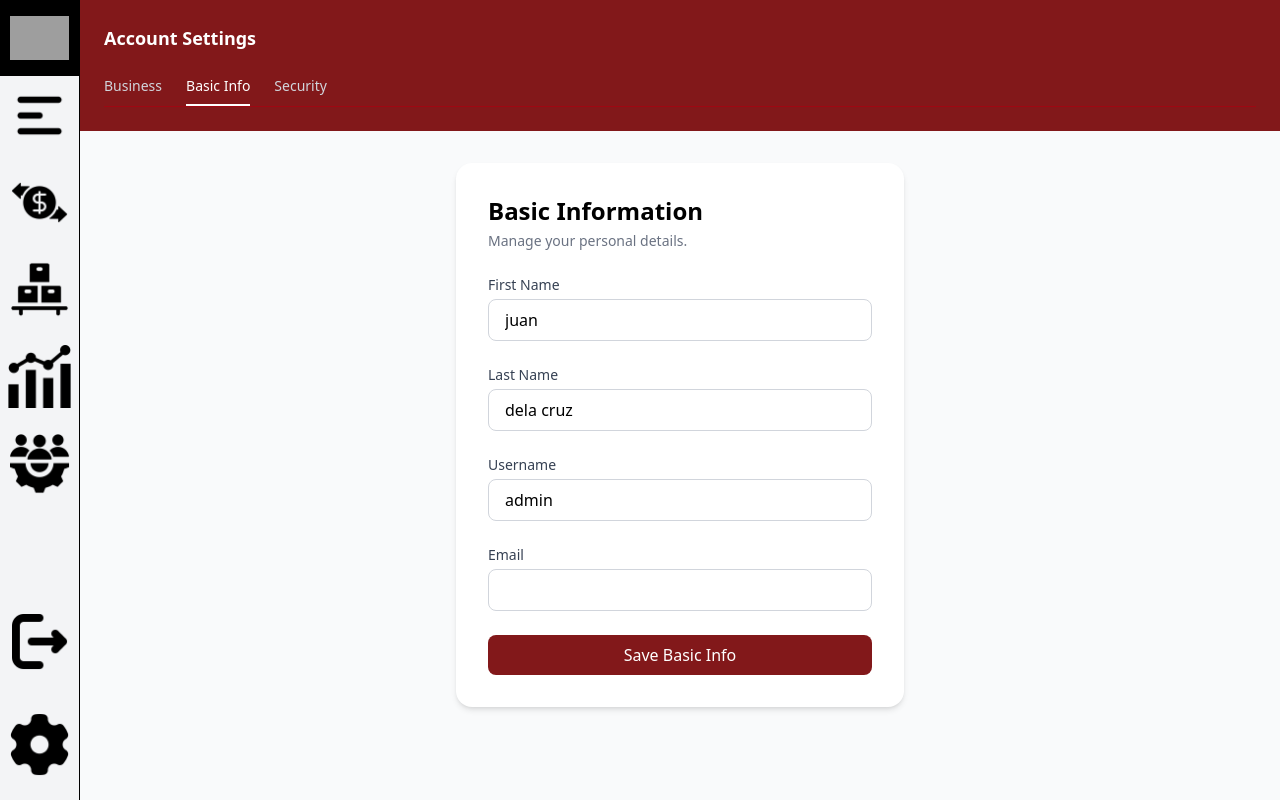
After one commit to anderson895/Revvedup, a PHP site: page /view/settings in a window 1280 px wide. The commit adds this page. Run offline with PHP 8.4, Linux system fonts and the light colour scheme; a user stored in the database is signed in; data comes from the database, SQL or seed files in the repository; data that the repository does not hold is empty; some libraries are stand-ins or nearby versions; grey boxes are pictures that could not be loaded.

Commit message:
account settings

```diff
--- a/src/components/view/auth.php
+++ b/src/components/view/auth.php
@@ -1,6 +1,4 @@
 <?php
-
-
 include ('../controller/config.php');
 
 date_default_timezone_set('Asia/Manila');
@@ -12,6 +10,7 @@ class auth_class extends db_connect
         $this->connect();
     }
 
+    // ✅ Fetch user account
     public function check_account($id) {
         $id = intval($id);
         $query = "SELECT * FROM `user` WHERE user_id = $id AND `status` = 1";
@@ -21,14 +20,17 @@ class auth_class extends db_connect
         if ($result && $result->num_rows > 0) {
             return $result->fetch_assoc();
         }
-
         return null;
     }
 
+    // ✅ Fetch business details
+    public function get_business_details() {
+        $query = "SELECT * FROM `business_details` LIMIT 1"; // since only one business record
+        $result = $this->conn->query($query);
 
-
-
-
-
-
+        if ($result && $result->num_rows > 0) {
+            return $result->fetch_assoc();
         }
+        return null;
+    }
+}
--- a/src/components/view/header.php
+++ b/src/components/view/header.php
@@ -21,8 +21,8 @@ if (isset($_SESSION['user_id'])) {
 // Authorization
 $authorize = (strtolower($On_Session['position']) !== "admin") ? "hidden" : "";
 
-
-
+// ✅ Fetch Business Details
+$business = $db->get_business_details();
 
 
 
--- a/src/output.css
+++ b/src/output.css
@@ -354,6 +354,9 @@
   .block {
     display: block;
   }
+  .contents {
+    display: contents;
+  }
   .flex {
     display: flex;
   }
@@ -522,6 +525,9 @@
   }
   .items-center {
     align-items: center;
+  }
+  .items-start {
+    align-items: flex-start;
   }
   .items-stretch {
     align-items: stretch;
@@ -691,6 +697,9 @@
   .border-red-900 {
     border-color: var(--color-red-900);
   }
+  .border-transparent {
+    border-color: transparent;
+  }
   .border-white {
     border-color: var(--color-white);
   }
@@ -828,6 +837,9 @@
   }
   .py-6 {
     padding-block: calc(var(--spacing) * 6);
+  }
+  .py-8 {
+    padding-block: calc(var(--spacing) * 8);
   }
   .pt-3 {
     padding-top: calc(var(--spacing) * 3);
@@ -1230,6 +1242,13 @@
     &:hover {
       @media (hover: hover) {
         color: var(--color-white);
+      }
+    }
+  }
+  .hover\:underline {
+    &:hover {
+      @media (hover: hover) {
+        text-decoration-line: underline;
       }
     }
   }
--- /dev/null
+++ b/static/js/view/settings.js
@@ -0,0 +1,98 @@
+$(document).ready(function(){
+
+  // --- Tab Switching ---
+  $(".tab-btn").on("click", function(){
+    let tab = $(this).data("tab");
+
+    // itago lahat
+    $(".tab-content").addClass("hidden");
+    $(".tab-btn").removeClass("border-white text-white")
+                 .addClass("border-transparent text-gray-300");
+
+    // ipakita yung napiling tab
+    $("#" + tab).removeClass("hidden");
+    $(this).removeClass("text-gray-300 border-transparent")
+           .addClass("border-white text-white");
+
+    // i-save sa localStorage
+    localStorage.setItem("activeTab", tab);
+  });
+
+  // --- On page load: check kung may last active tab
+  let lastTab = localStorage.getItem("activeTab");
+  if (lastTab) {
+    $(".tab-content").addClass("hidden");
+    $(".tab-btn").removeClass("border-white text-white")
+                 .addClass("border-transparent text-gray-300");
+
+    $("#" + lastTab).removeClass("hidden");
+    $(".tab-btn[data-tab='" + lastTab + "']")
+      .removeClass("text-gray-300 border-transparent")
+      .addClass("border-white text-white");
+  }
+
+  // 🔄 Common function for response
+  function handleResponse(res, successMsg, errorMsg) {
+    if (res.toLowerCase().includes("success")) {
+      alertify.success(successMsg);
+      setTimeout(function(){
+        location.reload();
+      }, 2000); // reload after delay
+    } else {
+      alertify.error(res || errorMsg);
+    }
+    console.log(res);
+  }
+
+  // --- Business Info Form Submit ---
+  $("#frmUpdateBusinessInfo").on("submit", function(e){
+    e.preventDefault();
+    localStorage.setItem("activeTab", "business"); // tandaan kung saan tab galing
+    $.ajax({
+      url: "../controller/end-points/controller.php",
+      type: "POST",
+      data: $(this).serialize() + "&requestType=update_business",
+      success: function(res){
+        handleResponse(res, "Business info updated!", "Failed to update business info.");
+      },
+      error: function(){
+        alertify.error("Request failed.");
+      }
+    });
+  });
+
+  // --- Basic Info Form Submit ---
+  $("#frmUpdateBasicInfo").on("submit", function(e){
+    e.preventDefault();
+    localStorage.setItem("activeTab", "basic"); // tandaan kung saan tab galing
+    $.ajax({
+      url: "../controller/end-points/controller.php",
+      type: "POST",
+      data: $(this).serialize() + "&requestType=update_basic",
+      success: function(res){
+        handleResponse(res, "Basic info updated!", "Failed to update basic info.");
+      },
+      error: function(){
+        alertify.error("Request failed.");
+      }
+    });
+  });
+
+  // --- Security Form Submit ---
+  $("#frmUpdateSecurity").on("submit", function(e){
+    e.preventDefault();
+    localStorage.setItem("activeTab", "security"); // tandaan kung saan tab galing
+    $.ajax({
+      url: "../controller/end-points/controller.php",
+      type: "POST",
+      data: $(this).serialize() + "&requestType=update_security",
+      success: function(res){
+        handleResponse(res, "Security updated!", "Failed to update security.");
+      },
+      error: function(){
+        alertify.error("Request failed.");
+      }
+    });
+  });
+
+});
--- /dev/null
+++ b/view/settings.php
@@ -0,0 +1,157 @@
+<?php
+include "../src/components/view/header.php";
+?>
+
+<!-- Main Content -->
+<main class="flex-1 flex flex-col">
+
+  <!-- Header -->
+  <header class="bg-red-900 text-white flex flex-col px-6 py-6">
+    <h1 class="text-lg font-semibold mb-4">Account Settings</h1>
+
+    <!-- Tabs -->
+    <nav class="flex space-x-6 text-sm font-medium border-b border-red-800">
+      <button class="tab-btn py-2 border-b-2 border-transparent text-gray-300 hover:text-white" data-tab="business">Business</button>
+      <button class="tab-btn py-2 border-b-2 border-white text-white focus:outline-none" data-tab="basic">Basic Info</button>
+      <button class="tab-btn py-2 border-b-2 border-transparent text-gray-300 hover:text-white" data-tab="security">Security</button>
+    </nav>
+  </header>
+
+  <!-- Center Container -->
+  <div class="flex flex-1 justify-center items-start px-4 py-8">
+    <div class="bg-white shadow-md rounded-2xl p-8 w-full max-w-md">
+
+        <!-- Business Tab -->
+        <div class="tab-content hidden" id="business">
+            <h1 class="text-2xl font-semibold mb-1">Business Preferences</h1>
+            <p class="text-gray-500 mb-6 text-sm">Manage business-related settings here.</p>
+
+            <form id="frmUpdateBusinessInfo" class="space-y-6">
+                <!-- Business Name -->
+                <div>
+                    <label class="block text-gray-700 mb-1 text-sm">Business Name</label>
+                    <input type="text" name="businessName"
+                           value="<?=htmlspecialchars($business['business_name'])?>"
+                           class="w-full px-4 py-2 rounded-lg border border-gray-300 focus:outline-none">
+                </div>
+
+                <!-- Business Address -->
+                <div>
+                    <label class="block text-gray-700 mb-1 text-sm">Business Address</label>
+                    <input type="text" name="businessAdd"
+                           value="<?=htmlspecialchars($business['business_address'])?>"
+                           class="w-full px-4 py-2 rounded-lg border border-gray-300 focus:outline-none">
+                </div>
+
+                <!-- Contact Number -->
+                <div>
+                    <label class="block text-gray-700 mb-1 text-sm">Contact Number</label>
+                    <input type="text" name="contactNum"
+                           value="<?=htmlspecialchars($business['business_contact_num'])?>"
+                           class="w-full px-4 py-2 rounded-lg border border-gray-300 focus:outline-none">
+                </div>
+
+                <!-- Save Button -->
+                <button type="submit"
+                        class="w-full bg-red-900 text-white py-2 rounded-lg hover:bg-red-800">
+                    Save Business
+                </button>
+            </form>
+        </div>
+
+        <!-- Basic Info Tab -->
+        <div class="tab-content" id="basic">
+          <h1 class="text-2xl font-semibold mb-1">Basic Information</h1>
+          <p class="text-gray-500 mb-6 text-sm">Manage your personal details.</p>
+
+          <form id="frmUpdateBasicInfo" class="space-y-6">
+              <!-- First Name -->
+              <div>
+                  <label for="firstname" class="block text-gray-700 mb-1 text-sm">First Name</label>
+                  <input type="text" id="firstname" name="firstname" value="<?=$On_Session['firstname']?>"
+                         class="w-full px-4 py-2 rounded-lg border border-gray-300 focus:outline-none">
+              </div>
+
+              <!-- Last Name -->
+              <div>
+                  <label for="lastname" class="block text-gray-700 mb-1 text-sm">Last Name</label>
+                  <input type="text" id="lastname" name="lastname" value="<?=$On_Session['lastname']?>"
+                         class="w-full px-4 py-2 rounded-lg border border-gray-300 focus:outline-none">
+              </div>
+
+              <!-- Username -->
+              <div>
+                  <label for="username" class="block text-gray-700 mb-1 text-sm">Username</label>
+                  <input type="text" id="username" name="username" value="<?=$On_Session['username']?>"
+                         class="w-full px-4 py-2 rounded-lg border border-gray-300 focus:outline-none">
+              </div>
+
+              <!-- Email -->
+              <div>
+                  <label for="email" class="block text-gray-700 mb-1 text-sm">Email</label>
+                  <input type="email" id="email" name="email" value="<?=$On_Session['email']?>"
+                         class="w-full px-4 py-2 rounded-lg border border-gray-300 focus:outline-none">
+              </div>
+
+              <button type="submit" class="w-full bg-red-900 text-white py-2 rounded-lg hover:bg-red-800">
+                  Save Basic Info
+              </button>
+          </form>
+        </div>
+
+        <!-- Security Tab -->
+        <div class="tab-content hidden" id="security">
+        <h1 class="text-2xl font-semibold mb-1">Security Settings</h1>
+        <p class="text-gray-500 mb-6 text-sm">Manage your login and password.</p>
+
+        <form id="frmUpdateSecurity" class="space-y-6">
+
+            <?php if ($On_Session['position'] == 'admin'): ?>
+                <!-- Old Password -->
+                <div>
+                    <label for="old_password" class="block text-gray-700 mb-1 text-sm">Current Password</label>
+                    <input type="password" id="old_password" name="old_password"
+                        class="w-full px-4 py-2 rounded-lg border border-gray-300 focus:outline-none">
+                </div>
+
+                <!-- New Password -->
+                <div>
+                    <label for="password" class="block text-gray-700 mb-1 text-sm">New Password</label>
+                    <input type="password" id="password" name="password"
+                        class="w-full px-4 py-2 rounded-lg border border-gray-300 focus:outline-none">
+                </div>
+
+                <!-- Confirm New Password -->
+                <div>
+                    <label for="confirm_password" class="block text-gray-700 mb-1 text-sm">Confirm New Password</label>
+                    <input type="password" id="confirm_password" name="confirm_password"
+                        class="w-full px-4 py-2 rounded-lg border border-gray-300 focus:outline-none">
+                </div>
+            <?php elseif ($On_Session['position'] == 'employee'): ?>
+                <!-- PIN for employees -->
+                <div>
+                    <label for="pin" class="block text-gray-700 mb-1 text-sm">New PIN</label>
+                    <input type="number" id="pin" name="pin"
+                        class="w-full px-4 py-2 rounded-lg border border-gray-300 focus:outline-none">
+                </div>
+            <?php endif; ?>
+
+            <button type="submit"
+                    class="w-full bg-red-900 text-white py-2 rounded-lg hover:bg-red-800">
+                Save Security
+            </button>
+        </form>
+        </div>
+
+
+
+    </div>
+  </div>
+</main>
+
+<?php
+include "../src/components/view/footer.php";
+?>
+
+
+<script src="../static/js/view/settings.js"></script>
```
Also changed, not shown: controller/class.php (+73 -0 lines), controller/end-points/controller.php (+54 -3 lines), objectives.txt (+7 -7 lines), view/receipt.php (+7 -3 lines). Lines whose indentation alone changed are shown as unchanged.
